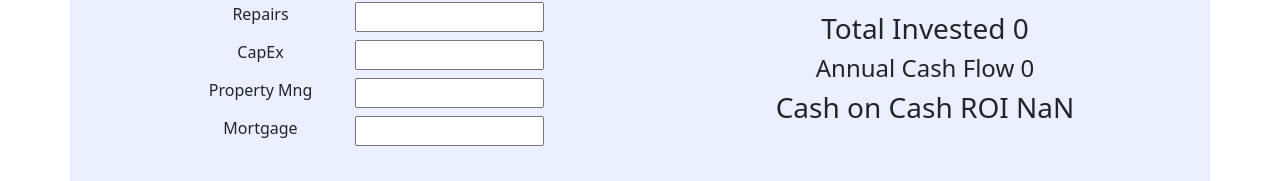
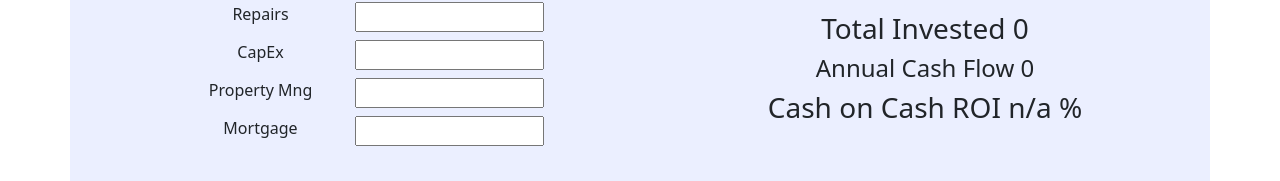
Before and after one commit to maderi21/ROI, a React (Create React App) app in the folder rentals/: page / in a window 1280 px wide. Shown: the part 578-759 px from the top of the page. Built offline with nearby package versions, Linux system fonts and the light colour scheme.

Commit message:
fixing the NaN error

```diff
--- a/rentals/src/components/CashRoi.jsx
+++ b/rentals/src/components/CashRoi.jsx
@@ -1,6 +1,12 @@
 import React from "react";
 
 const CashRoi = ({ onOutcomeChange, sumInvestment, annCashFlow, cashRoi }) => {
+  const sanitizeValue = (value) => {
+    if (isNaN(value) || !isFinite(value)) {
+      return "n/a";
+    }
+    return value;
+  };
   const handleOutcomeChange = (event) => {
     const name = event.target.name;
     const value = parseInt(event.target.value, 10) || 0;
@@ -11,6 +17,9 @@ const CashRoi = ({ onOutcomeChange, sumInvestment, annCashFlow, cashRoi }) => {
     }));
   };
 
+  const sanitizedSumInvestment = sanitizeValue(sumInvestment);
+  const sanitizedAnnCashFlow = sanitizeValue(annCashFlow);
+  const sanitizedCashRoi = sanitizeValue(cashRoi);
   return (
     <div>
       <h2 className="mb-3">CASH ON CASH ROI</h2>
@@ -52,13 +61,13 @@ const CashRoi = ({ onOutcomeChange, sumInvestment, annCashFlow, cashRoi }) => {
       </div>
       <div className="m-5">
         <div>
-          <h3>Total Invested {sumInvestment}</h3>
+          <h3>Total Invested {sanitizedSumInvestment}</h3>
         </div>
         <div>
-          <h4>Annual Cash Flow {annCashFlow}</h4>
+          <h4>Annual Cash Flow {sanitizedAnnCashFlow}</h4>
         </div>
         <div>
-          <h3>Cash on Cash ROI {cashRoi} </h3>
+          <h3>Cash on Cash ROI {sanitizedCashRoi} %</h3>
         </div>
       </div>
     </div>
```
